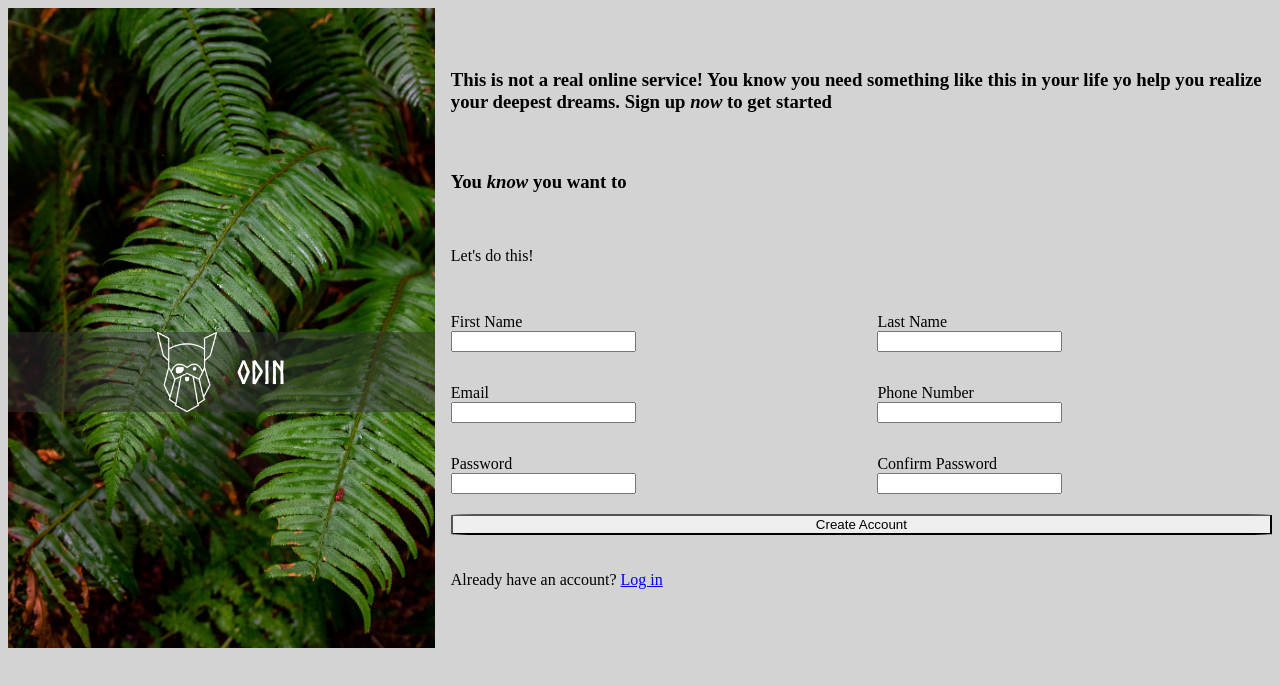
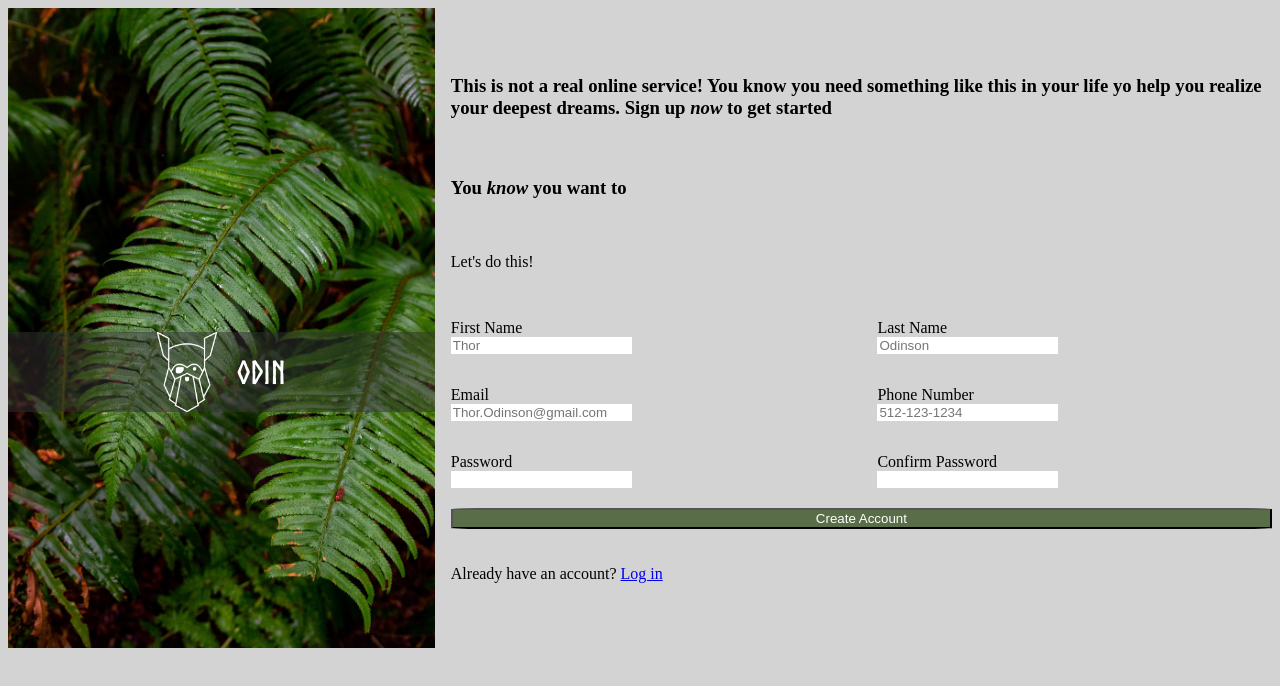
Before and after one commit to soch0788/Sign-up-form_TOP, a plain HTML site: page index.html in a window 1280 px wide. Drawn offline with Linux system fonts and the light colour scheme.

Commit message:
Updated styling for inputs

```diff
--- a/index.html
+++ b/index.html
@@ -24,27 +24,27 @@
             <p class="formHeader">Let's do this!</p>
             <div class="formDiv">
                 <label for="FirstN">First Name</label>
-                <input type="text" id="FirstN">
+                <input type="text" id="FirstN" placeholder="Thor" required>
             </div>
             <div class="formDiv">
                 <label for="LastN">Last Name</label>
-                <input type="text" id="LastN">
+                <input type="text" id="LastN" placeholder="Odinson" required>
             </div>
             <div class="formDiv">
                 <label for="email">Email</label>
-                <input type="email" id="email">
+                <input type="email" id="email" placeholder="Thor.Odinson@gmail.com" required>
             </div>
             <div class="formDiv">
                 <label for="phoneN">Phone Number</label>
-                <input type="tel" id="phoneN">
+                <input type="tel" id="phoneN" placeholder="512-123-1234" required>
             </div>
             <div class="formDiv">
                 <label for="password">Password</label>
-                <input type="password" id="password">
+                <input type="password" id="password" placeholder=" " required>
             </div>
             <div class="formDiv">
                 <label for="passwordConfirm">Confirm Password</label>
-                <input type="password" id="passwordConfirm">
+                <input type="password" id="passwordConfirm" placeholder=" " required>
             </div>
         </form>
         <button type="submit">Create Account</button>
--- a/style.css
+++ b/style.css
@@ -66,5 +66,21 @@ input,label{
 
 button {
     border-radius: 5%;
+    background-color: #596D48;
+    color: white;
+}
 
+input:valid {
+    border: green solid;
 }
+
+input:invalid {
+    border: red solid;
+}
+input:placeholder-shown {
+    border:none;
+}
+input:focus
+{
+    border: blue solid;
+}
```
